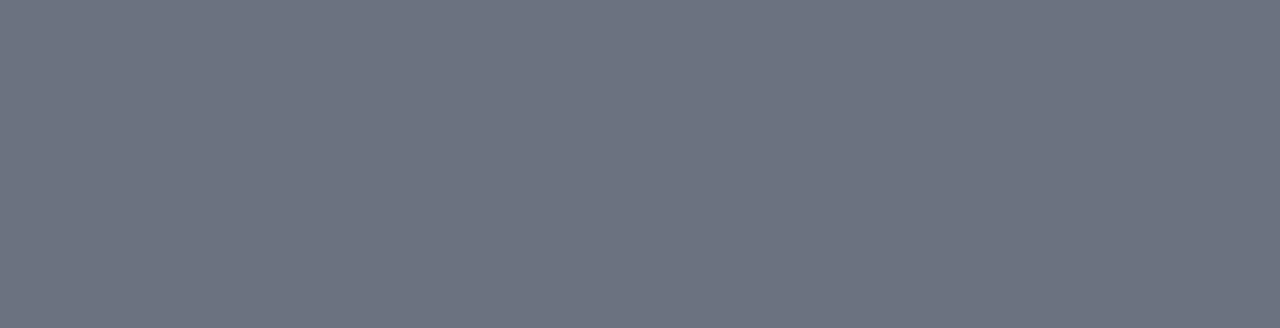
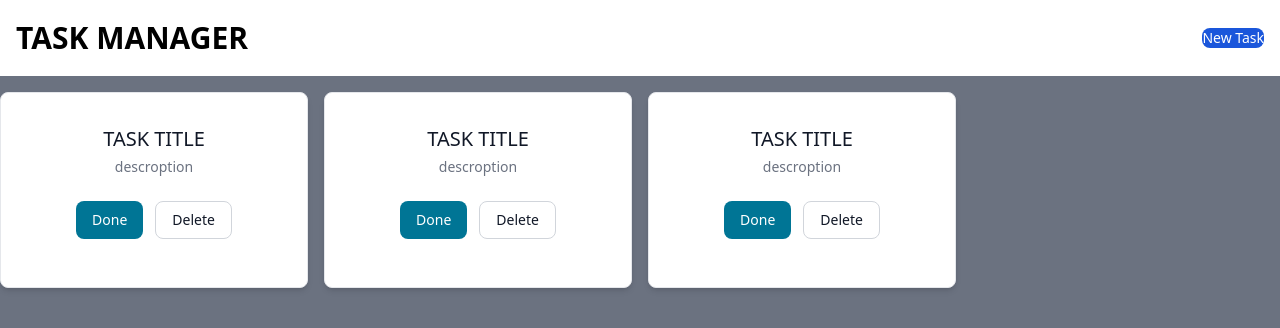
Before and after one commit to Toobaafzalii/azki-task-manager, a Next.js app: page / in a window 1280 px wide. Shown: the top 328 px of the page. Built offline with nearby package versions, Linux system fonts and the light colour scheme.

Commit message:
feat: header component -ui

```diff
--- a/src/app/components/appCard/index.tsx
+++ b/src/app/components/appCard/index.tsx
@@ -29,18 +29,16 @@ export function AppCard() {
         <h5 className="mb-1 text-xl font-medium text-gray-900 dark:text-white">TASK TITLE</h5>
         <span className="text-sm text-gray-500 dark:text-gray-400">descroption</span>
         <div className="mt-4 flex space-x-3 lg:mt-6">
-          <a
-            href="#"
+          <button
             className="inline-flex items-center rounded-lg bg-cyan-700 px-4 py-2 text-center text-sm font-medium text-white hover:bg-cyan-800 focus:outline-none focus:ring-4 focus:ring-cyan-300 dark:bg-cyan-600 dark:hover:bg-cyan-700 dark:focus:ring-cyan-800"
           >
             Done
-          </a>
-          <a
-            href="#"
+          </button>
+          <button
             className="inline-flex items-center rounded-lg border border-gray-300 bg-white px-4 py-2 text-center text-sm font-medium text-gray-900 hover:bg-gray-100 focus:outline-none focus:ring-4 focus:ring-gray-200 dark:border-gray-600 dark:bg-red-500 dark:text-white dark:hover:border-gray-700 dark:hover:bg-red-700 dark:focus:ring-gray-700"
           >
             Delete
-          </a>
+          </button>
         </div>
       </div>
     </Card>
--- /dev/null
+++ b/src/app/components/appHeader/index.tsx
@@ -0,0 +1,113 @@
+
+import {
+    Button,
+    MegaMenu,
+    MegaMenuDropdown,
+    NavbarBrand,
+    NavbarCollapse,
+    NavbarLink,
+    NavbarToggle,
+  } from "flowbite-react";
+
+  const customTheme = {
+    "root": {
+      "base": "bg-white px-4 py-5 sm:px-4 dark:border-gray-700 dark:bg-gray-800",
+      "rounded": {
+        "on": "rounded",
+        "off": ""
+      },
+      "bordered": {
+        "on": "border",
+        "off": ""
+      },
+      "inner": {
+        "base": "mx-auto flex flex-wrap items-center justify-between",
+        "fluid": {
+          "on": "",
+          "off": "container"
+        }
+      }
+    },
+    "brand": {
+      "base": "flex items-center"
+    },
+    "collapse": {
+      "base": "w-full md:block md:w-auto",
+      "list": "mt-4 flex flex-col md:mt-0 md:flex-row md:space-x-8 md:text-sm md:font-medium",
+      "hidden": {
+        "on": "hidden",
+        "off": ""
+      }
+    },
+    "link": {
+      "base": "block py-2 pl-3 pr-4 md:p-0",
+      "active": {
+        "on": "bg-primary-700 text-white md:bg-transparent md:text-primary-700 dark:text-white",
+        "off": "border-b border-gray-100 text-gray-700 hover:bg-gray-50 md:border-0 md:hover:bg-transparent md:hover:text-primary-700 dark:border-gray-700 dark:text-gray-400 dark:hover:bg-gray-700 dark:hover:text-white md:dark:hover:bg-transparent md:dark:hover:text-white"
+      },
+      "disabled": {
+        "on": "text-gray-400 hover:cursor-not-allowed dark:text-gray-600",
+        "off": ""
+      }
+    },
+    "toggle": {
+      "base": "inline-flex items-center rounded-lg p-2 text-sm text-gray-500 hover:bg-gray-100 focus:outline-none focus:ring-2 focus:ring-gray-200 md:hidden dark:text-gray-400 dark:hover:bg-gray-700 dark:focus:ring-gray-600",
+      "icon": "h-6 w-6 shrink-0",
+      "title": "sr-only"
+    },
+    "dropdown": {
+      "base": "",
+      "toggle": {
+        "arrowIcon": "ml-2 h-4 w-4",
+        "content": "py-1 focus:outline-none",
+        "floating": {
+          "animation": "transition-opacity",
+          "arrow": {
+            "base": "absolute z-10 h-2 w-2 rotate-45",
+            "style": {
+              "dark": "bg-gray-900 dark:bg-gray-700",
+              "light": "bg-white",
+              "auto": "bg-white dark:bg-gray-700"
+            },
+            "placement": "-4px"
+          },
+          "base": "z-10 w-fit divide-y divide-gray-100 rounded shadow focus:outline-none mt-2 block",
+          "content": "py-1 text-sm text-gray-500 dark:text-gray-400",
+          "divider": "my-1 h-px bg-gray-100 dark:bg-gray-600",
+          "header": "block px-4 py-2 text-sm text-gray-700 dark:text-gray-200",
+          "hidden": "invisible opacity-0",
+          "item": {
+            "container": "",
+            "base": "flex w-full cursor-pointer items-center justify-start px-4 py-2 text-sm text-gray-700 hover:bg-gray-100 focus:bg-gray-100 focus:outline-none dark:text-gray-200 dark:hover:bg-gray-600 dark:hover:text-white dark:focus:bg-gray-600 dark:focus:text-white",
+            "icon": "mr-2 h-4 w-4"
+          },
+          "style": {
+            "dark": "bg-gray-900 text-white dark:bg-gray-700",
+            "light": "border border-gray-200 bg-white text-gray-900",
+            "auto": "border border-gray-200 bg-white dark:border-none dark:bg-gray-700 text-gray-500 dark:text-gray-400"
+          },
+          "target": "w-fit"
+        },
+        "inlineWrapper": "flex w-full items-center justify-between"
+      }
+    },
+    "dropdownToggle": {
+      "base": "py-2 pl-3 pr-4 md:p-0 border-b border-gray-100 text-gray-700 hover:bg-gray-50 md:border-0 md:hover:bg-transparent md:hover:text-primary-700 dark:border-gray-700 dark:text-gray-400 dark:hover:bg-gray-700 dark:hover:text-white md:dark:hover:bg-transparent md:dark:hover:text-white flex w-full items-center justify-between"
+    }
+  }
+
+  function AppHeader() {
+    return (
+      <MegaMenu theme={customTheme} className="w-full col-span-4">
+        <NavbarBrand href="/">
+          <span className="self-center whitespace-nowrap text-3xl font-semibold dark:text-white">TASK MANAGER</span>
+        </NavbarBrand>
+        <div className="order-2 hidden items-center md:flex">
+          <Button href="#">New Task</Button>
+        </div>
+        <NavbarToggle />
+      </MegaMenu>
+    );
+  }
+
+  export default AppHeader;
--- a/src/app/page.tsx
+++ b/src/app/page.tsx
@@ -1,8 +1,14 @@
+
 import AppCard from "./components/appCard";
+import AppHeader from "./components/appHeader";
 
 export default function App() {
   return (
-    <div className="container mx-auto p-2 grid grid-cols-1 sm:grid-cols-2 md:grid-cols-3 lg:grid-cols-4 gap-x-4">
+    <div className="w-full mx-auto grid grid-cols-1 sm:grid-cols-2 md:grid-cols-3 lg:grid-cols-4 gap-x-4">
+      <AppHeader/>
+      <AppCard/>
+      <AppCard/>
+      <AppCard/>
     </div>
   );
 }
```
